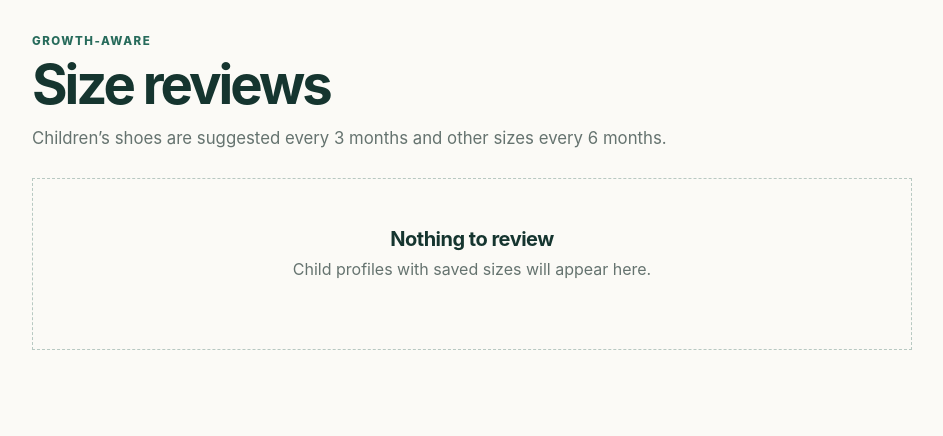
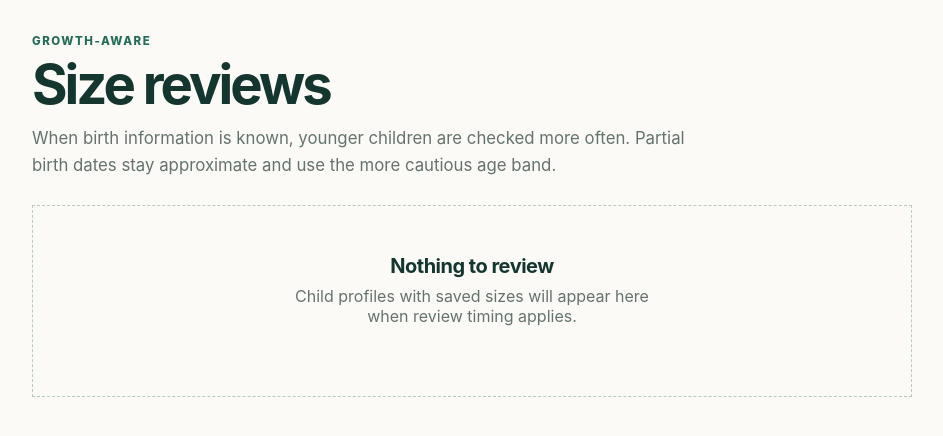
Before and after one commit to teranchristian/size-note, a FastAPI app: page /reviews in a window 1280 px wide. Shown: the part 68-504 px from the top of the page, without its empty margins (168-1111 px from the left). Run offline with FastAPI, Linux system fonts and the light colour scheme.

Commit message:
Explain age-aware review reminders in the web UI

```diff
--- a/size_note/templates/reviews.html
+++ b/size_note/templates/reviews.html
@@ -4,7 +4,7 @@
   <section class="page-heading">
     <p class="eyebrow">Growth-aware</p>
     <h1>Size reviews</h1>
-    <p>Children’s shoes are suggested every 3 months and other sizes every 6 months.</p>
+    <p>When birth information is known, younger children are checked more often. Partial birth dates stay approximate and use the more cautious age band.</p>
   </section>
 
   {% if reviews %}
@@ -13,7 +13,13 @@
         <a class="review-card" href="{{ url_for('person_detail', person_id=review.person.id) }}">
           <div>
             <strong>{{ review.person.name }} · {{ review.record.item }}</strong>
-            <span>{{ review.record.size_value }}{% if review.record.size_system %} · {{ review.record.size_system }}{% endif %}</span>
+            <span>
+              {{ review.record.size_value }}{% if review.record.size_system %} · {{ review.record.size_system }}{% endif %}
+              {% if review.age_years is not none %}
+                · {% if review.age_approximate %}about {% endif %}{{ review.age_years }} years old
+              {% endif %}
+              · checked {{ review.record.verified_at.strftime('%d %b %Y') }}
+            </span>
           </div>
           <span class="status {{ review.status }}">
             {% if review.status == 'due' %}Due{% elif review.status == 'review_soon' %}Soon{% else %}Current{% endif %}
@@ -22,6 +28,6 @@
       {% endfor %}
     </div>
   {% else %}
-    <div class="empty-state"><h2>Nothing to review</h2><p>Child profiles with saved sizes will appear here.</p></div>
+    <div class="empty-state"><h2>Nothing to review</h2><p>Child profiles with saved sizes will appear here when review timing applies.</p></div>
   {% endif %}
 {% endblock %}
```
